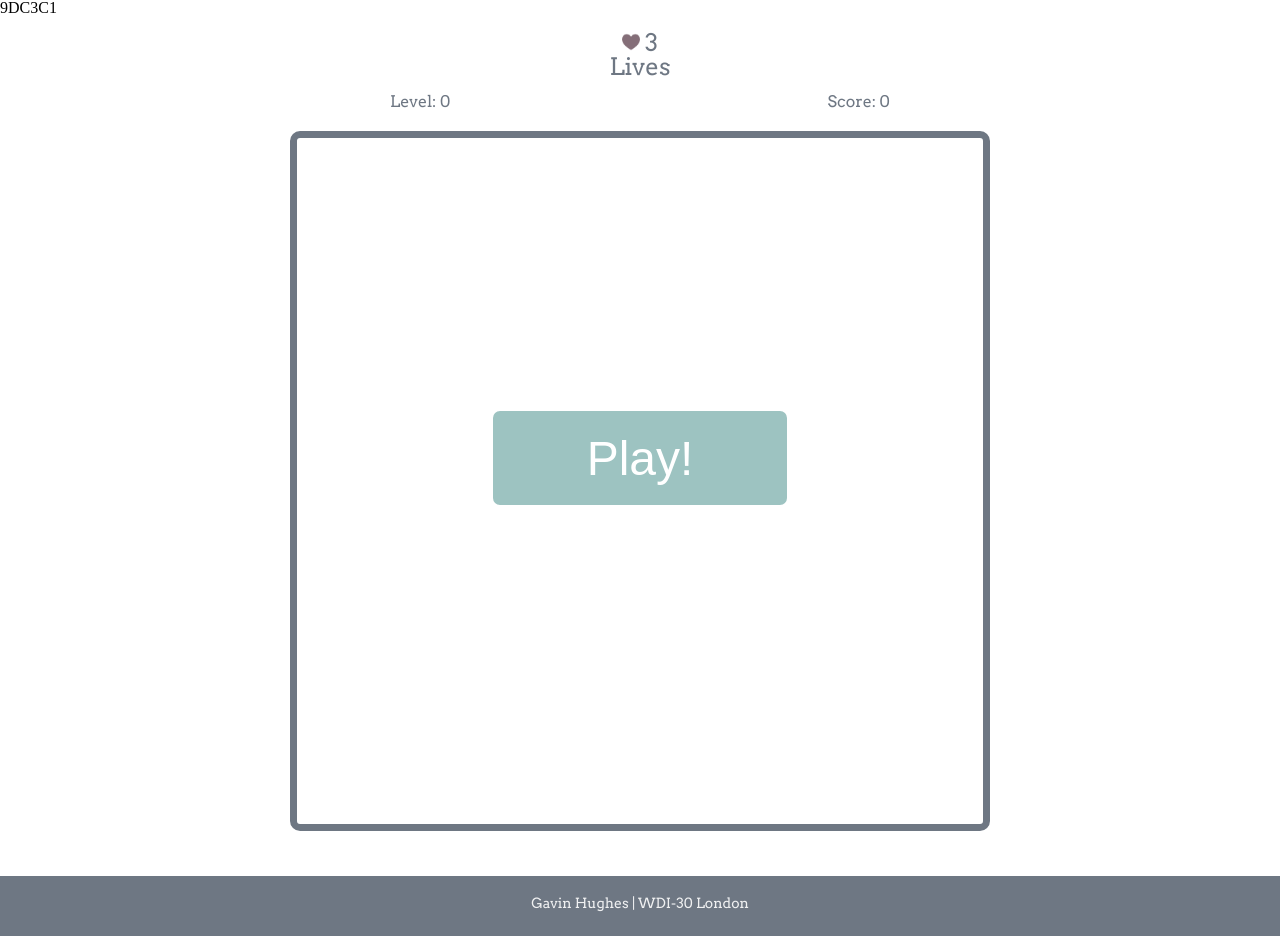
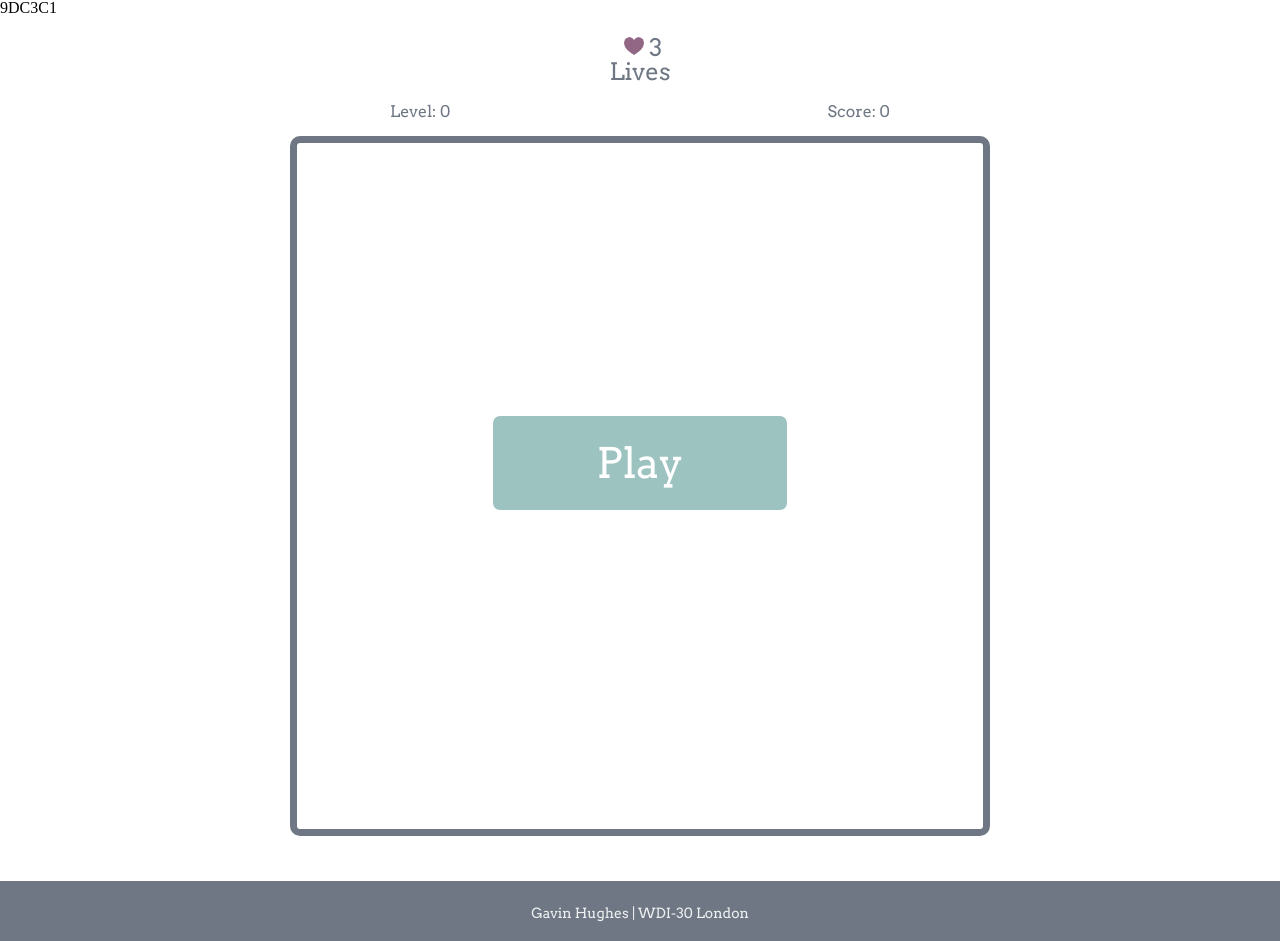
Before and after one commit to gjhughes/WDI_PROJECT_1, a PHP site: page / in a window 1280 px wide. Run offline with PHP 8.4, Linux system fonts and the light colour scheme; some libraries are stand-ins or nearby versions.

Commit message:
updated styles

```diff
--- a/css/style.css
+++ b/css/style.css
@@ -4,6 +4,7 @@
 
 * {
   box-sizing: border-box;
+  font-family: 'Arvo', serif;
 }
 
 /******************/
@@ -17,7 +18,7 @@
   border-radius: 10px;
   border: 3px solid white;
   color: white;
-  font-size: 48px;
+  font-size: 42px;
   display: block;
   margin: 0 auto;
   margin-top: 250px;
@@ -30,10 +31,10 @@
   cursor: pointer;
 }
 
-.play-btn:focus {
+.play-btn:focus,
+.restart-btn:focus {
   outline: none;
 }
-
 
 .restart-btn {
   width: 200px;
@@ -76,7 +77,7 @@ header {
 }
 
 .score-board {
-  margin-top: 15px;
+  margin-top: 20px;
 }
 
 .lives-display {
@@ -96,10 +97,13 @@ header {
 }
 
 .heart {
-  height: 18px;
-  width: 18px;
+  height: 20px;
+  width: 20px;
 }
 
+.invis {
+  color: white;
+}
 /****************/
 /* Grid styles */
 /**************/
@@ -208,7 +212,7 @@ footer p {
   font-family: 'Arvo', serif;
   text-align: center;
   margin-top: 45px;
-  padding-top: 20px;
+  padding-top: 25px;
   color: #F0F1F2;
   font-size: 14px;
 }
--- a/index.html
+++ b/index.html
@@ -20,7 +20,7 @@
 
       <div class="score-board">
         <div class="lives-display">
-          <img class='heart' src="images/heart.png" alt="" title='lives'>
+          <span class='invis'>:</span><img class='heart' src="images/heart.png" alt="" title='lives'>
           <span class="lives">3</span>
           <br>Lives
         </div>
@@ -36,9 +36,8 @@
   </header>
   <main>
     <div class="start-grid grid">
-      <button class='play-btn grow'>Play!</button>
+      <button class='play-btn grow'>Play</button>
       <button class="restart-btn">Play Again</button>
-
       <div class="tiles" id="0"></div>
       <div class="tiles" id="1"></div>
       <div class="tiles" id="2"></div>
--- a/js/app.js
+++ b/js/app.js
@@ -13,7 +13,6 @@ let userClicks        = 0;
 let computerPattern   = [];
 let userPattern       = [];
 
-
 $(init);
 
 function init() {
@@ -25,15 +24,18 @@ function init() {
   $score   = $('.score');
   $play    = $('.play-btn');
   $restart = $('.restart-btn');
+
   $restart.hide();
   $tiles.hide();
+
   $('button').on('click', startGame);
+
 }
 
 function startGame() {
 
+  lives = 3;
   score = 0;
-  lives = 3;
   level = 0;
   setTimeout(function() {
     displayTiles();
@@ -44,10 +46,38 @@ function startGame() {
     }, 500);
   }, 500);
 
+}
+
+function gameOver() {
+
+  $grid.addClass('game-over');
+  // $tiles.hide();
+  $grid.html('Game Over!');
+  $grid.append($restart.show());
+  $restart.on('click', reset);
+
+}
+function reset(){
+
+  $restart.hide();
+  $grid.removeClass('game-over');
+  $grid.html('');
+  $grid.addClass('grid').show();
+  startGame();
+
+}
+function displayTiles() {
+
+  $play.hide();
+  $grid.removeClass('start-grid');
+  setTimeout(function() {
+    $tiles.fadeIn();
+  }, 250);
 
 }
 
 function nextLevel() {
+
   $tiles.off('click');
 
   $tiles.on('mouseover', function(e) {
@@ -69,43 +99,30 @@ function nextLevel() {
       gameOver();
     }, 1500);
   }
+
 }
 
 function updateScoreboard() {
+
   level++;
   $level.html(level);
   $lives.html(lives);
   $score.html(score);
-}
-
-function gameOver() {
-  $grid.addClass('game-over');
-  $tiles.hide();
-  $grid.html('Game Over!');
-  $grid.append($restart.show().addClass('restart-btn').html('Play Again'));
-  $('button').on('click', startGame);
-
-  console.log($restart);
-}
-
-function displayTiles() {
-  $play.hide();
-  $grid.removeClass('start-grid');
-  setTimeout(function() {
-    $tiles.fadeIn();
-  }, 250);
 
 }
 
 function generatePattern() {
+
   for (let i = 0; computerPattern.length < patternLength; i++) {
     const num = Math.floor(Math.random() * 16).toString();
     if(!computerPattern.includes(num))
       computerPattern.push(num.toString());
   }
+
 }
 
 function displayPattern() {
+
   for (let i = 0; i < computerPattern.length; i++) {
     const randomNumber = computerPattern[i];
     const $element = $($tiles[randomNumber]);
@@ -116,11 +133,11 @@ function displayPattern() {
 
         if (i + 1 === computerPattern.length) {
           checkMatch();
-
         }
       }, 500);
     }, i*500 + 500);
   }
+
 }
 
 function checkMatch() {
@@ -138,8 +155,6 @@ function checkMatch() {
       userPattern.push($clicked);
       userClicks++;
 
-      console.log(score);
-
       $(e.target).addClass('chosen');
       if (userPattern.length === computerPattern.length) {
         $tiles.off('click');
@@ -150,15 +165,17 @@ function checkMatch() {
       }
     } else {
       $(e.target).addClass('wrong-button');
+
       lives--;
-      console.log(lives);
       // display correct sequence.
       for (let i = 0; i < computerPattern.length; i++) {
         $(`#${computerPattern[i]}`).addClass('wrong-pattern').html(i + 1);
       }
+
       level--;
       patternLength--;
       nextLevel();
     }
   });
+
 }
```
Also changed, not shown: images/heart.png, images/xheart.png (deleted).
